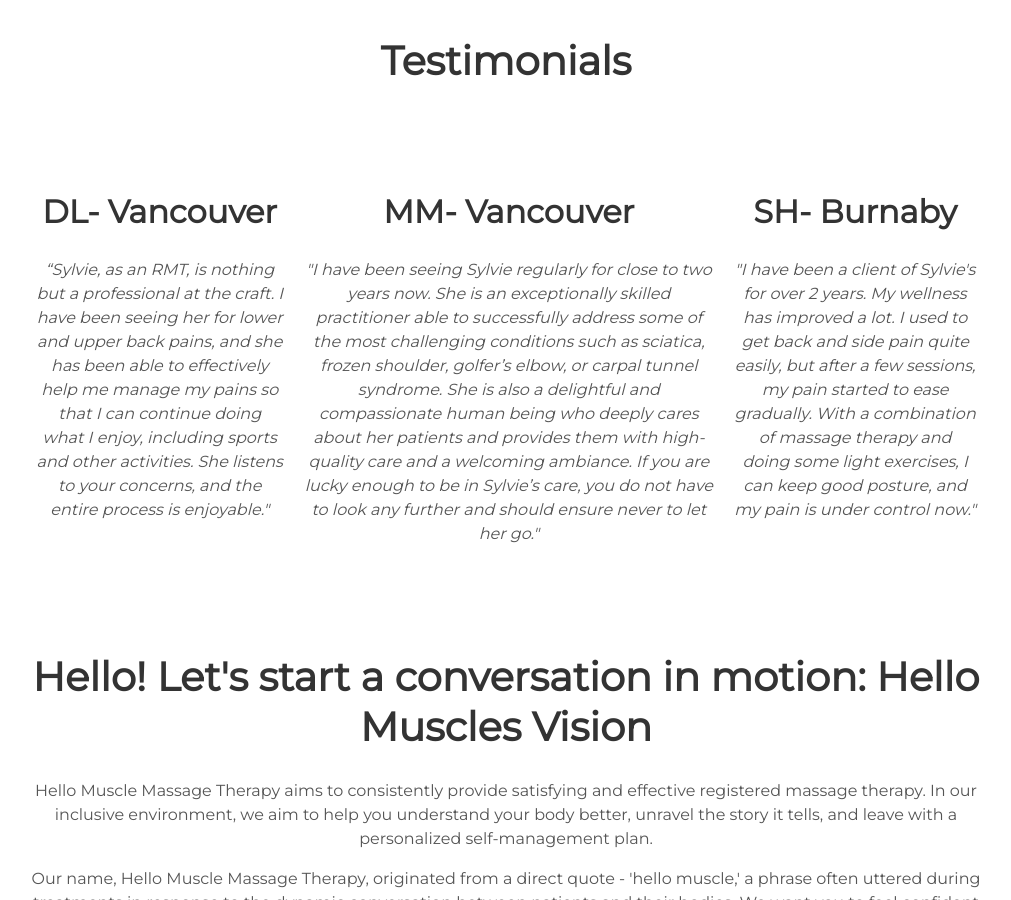
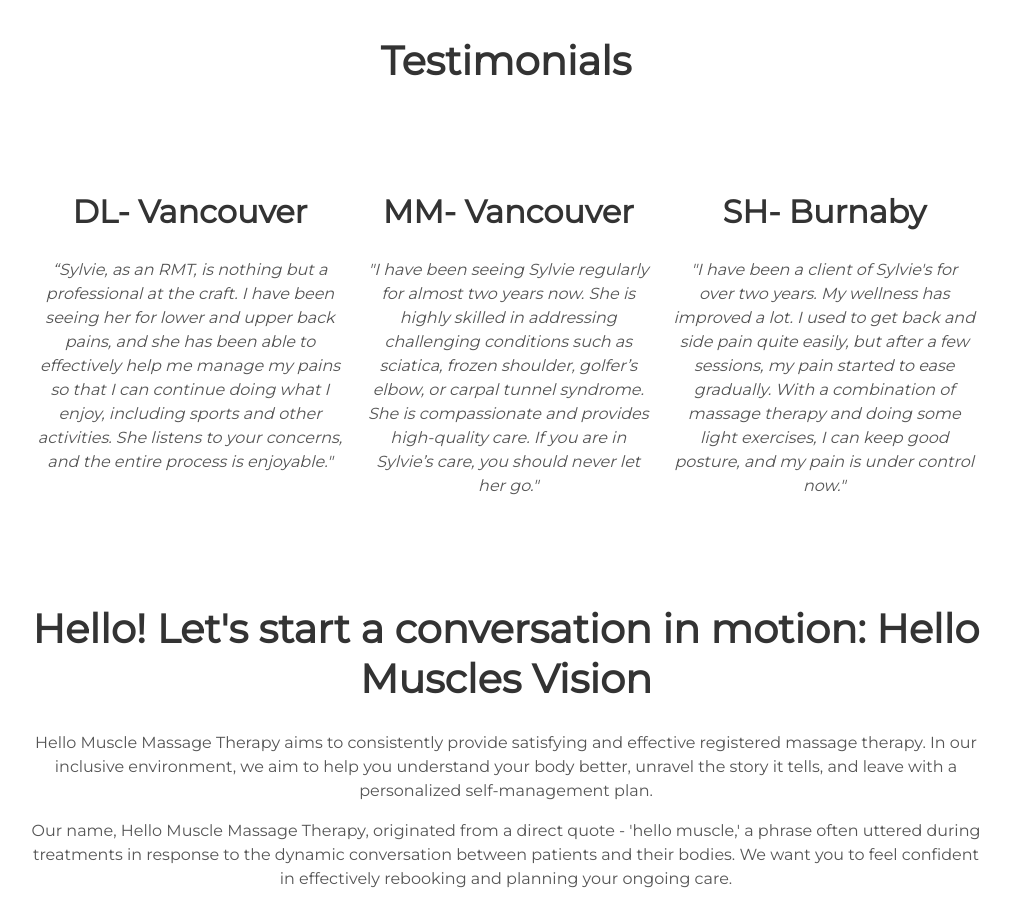
Before and after one commit to HelloMuscle/hellomuscle.github.io, a Jekyll site: the page built from index.html, in a window 1280 px wide and 900 px high, scrolled down 2236 px. Shown: the whole window, without its empty margins (134-1145 px from the left). Built offline with Jekyll 4.4.1, drawn with Linux system fonts in a browser that asks for light colours.

Commit message:
Update testimonial.html
update testimonials

```diff
--- a/_includes/testimonial.html
+++ b/_includes/testimonial.html
@@ -4,15 +4,14 @@
 <div class="user">
     <div class="tech">
       <h2>DL- Vancouver</h2>
-      <p><i>“Sylvie, as an RMT, is nothing but a professional at the craft. I have been seeing her for lower and upper back pains, and she has been able to effectively help me manage my pains so that I can continue doing what I enjoy, including sports and other activities. She listens to your concerns, and the entire process is enjoyable."
-</i></p>
+      <p><i>“Sylvie, as an RMT, is nothing but a professional at the craft. I have been seeing her for lower and upper back pains, and she has been able to effectively help me manage my pains so that I can continue doing what I enjoy, including sports and other activities. She listens to your concerns, and the entire process is enjoyable."</i></p>
     </div>
     <div class="tech">
       <h2>MM- Vancouver</h2>
-      <p><i>"I have been seeing Sylvie regularly for close to two years now.  She is an exceptionally skilled practitioner able to successfully address some of the most challenging conditions such as sciatica, frozen shoulder, golfer’s elbow, or carpal tunnel syndrome. She is also a delightful and compassionate human being who deeply cares about her patients and provides them with high-quality care and a welcoming ambiance. If you are lucky enough to be in Sylvie’s care, you do not have to look any further and should ensure never to let her go."</i></p>
+      <p><i>"I have been seeing Sylvie regularly for almost two years now. She is highly skilled in addressing challenging conditions such as sciatica, frozen shoulder, golfer’s elbow, or carpal tunnel syndrome. She is compassionate and provides high-quality care. If you are in Sylvie’s care, you should never let her go."</i></p>
     </div>
     <div class="tech">
       <h2>SH- Burnaby</h2>
-      <p><i>"I have been a client of Sylvie's for over 2 years. My wellness has improved a lot. I used to get back and side pain quite easily, but after a few sessions, my pain started to ease gradually. With a combination of massage therapy and doing some light exercises, I can keep good posture, and my pain is under control now."</i></p>
+      <p><i>"I have been a client of Sylvie's for over two years. My wellness has improved a lot. I used to get back and side pain quite easily, but after a few sessions, my pain started to ease gradually. With a combination of massage therapy and doing some light exercises, I can keep good posture, and my pain is under control now."</i></p>
     </div>
 </div>
```
